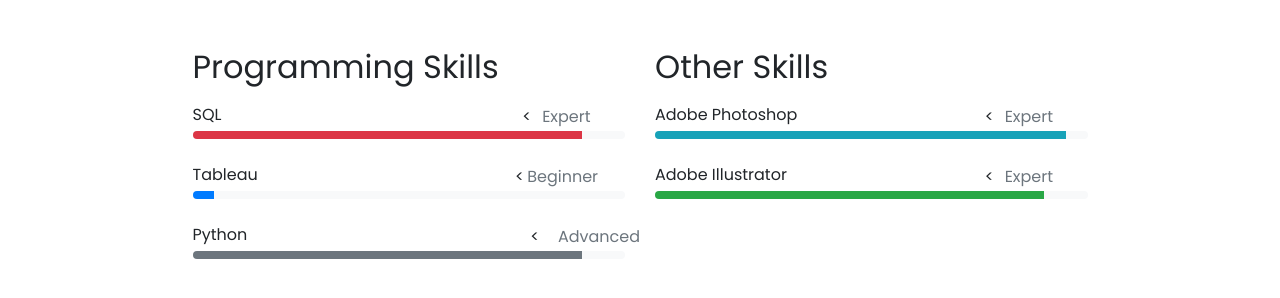
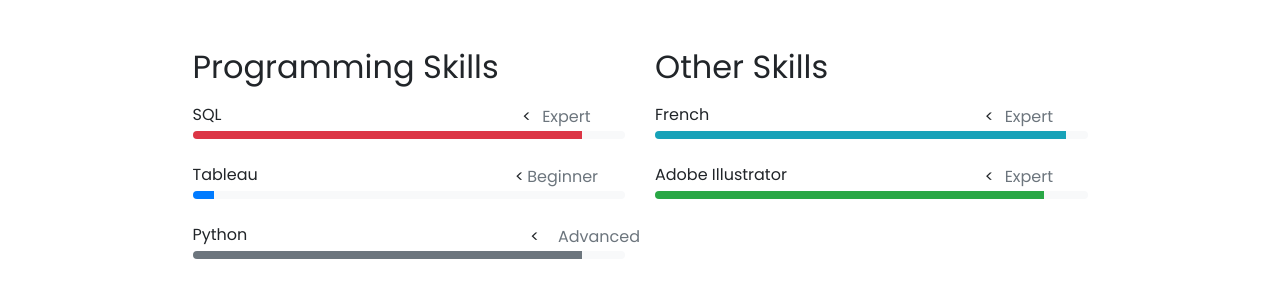
Before and after one commit to jngangu2/jngangu2.github.io, a Jekyll site: the page built from pages/about.md, in a window 1280 px wide. Shown: the part 258-556 px from the top of the page. Built offline with Jekyll 4.4.1, drawn with Linux system fonts in a browser that asks for light colours; nearby versions of some CDN libraries.

Commit message:
Update other-skills.yml

```diff
--- a/_data/other-skills.yml
+++ b/_data/other-skills.yml
@@ -1,4 +1,4 @@
-- name: Adobe Photoshop
+- name: French
   percentage: 95
   level: Expert
   color: info
```
